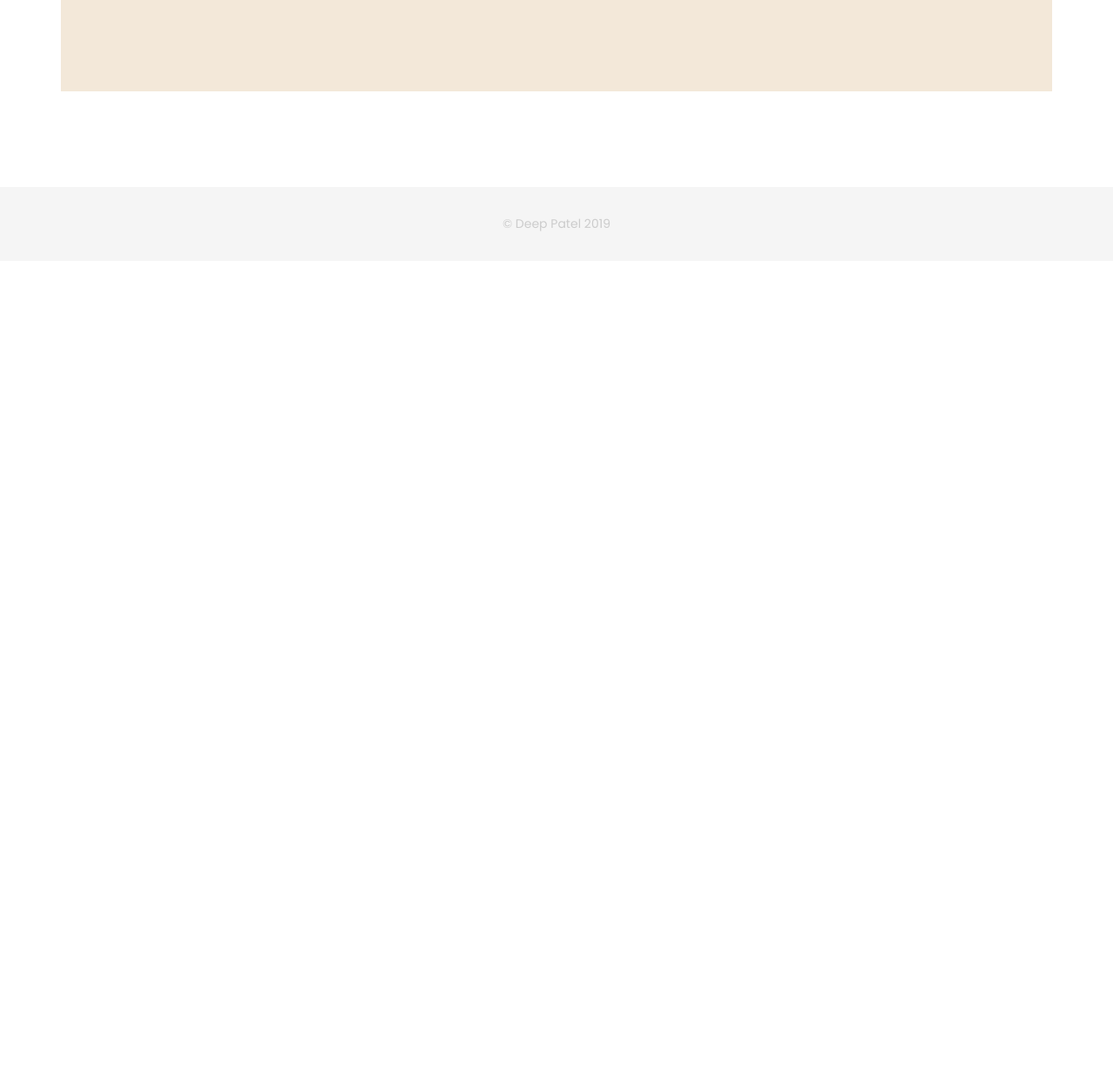
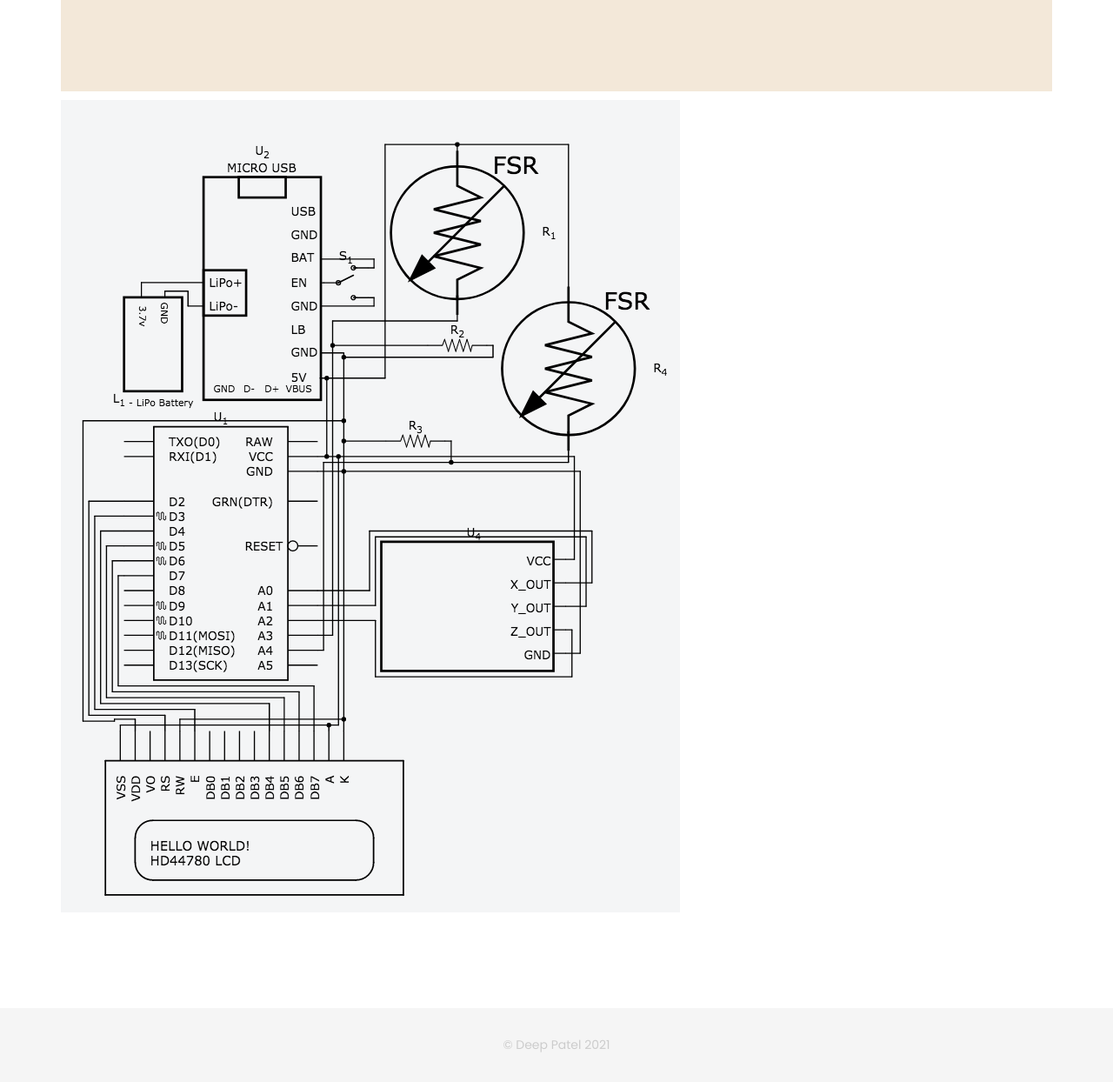
Before and after one commit to deeppatel96/deeppatel96.github.io, a plain HTML site: page capstone-design.html in a window 1280 px wide. Shown: the part 1298-2542 px from the top of the page at 87% size. Before the commit the page ends 1598 px from the top, so only its background shows below. Drawn offline with Linux system fonts and the light colour scheme; a script that the page names is missing; files whose address does not match are found by name.

Commit message:
update year and add SID circuit diagram pic to Capstone project page

```diff
--- a/capstone-design.html
+++ b/capstone-design.html
@@ -144,6 +144,10 @@
             <div class="h-10"></div>
         </div>
 
+        <div class="col-md-12">
+            <img src="img/sid_diagram.png" alt="" class="img-responsive" />
+            <div class="h-10"></div>
+        </div>
     </div>
     <!-- end main-container -->
 
@@ -151,7 +155,7 @@
     <!-- footer -->
     <footer>
         <div class="container-fluid">
-            <p class="copyright">© Deep Patel 2019</p>
+            <p class="copyright">© Deep Patel 2021</p>
         </div>
     </footer>
     <!-- end footer -->
```
Also changed, not shown: about.html (+1 -1 lines), airline.html (+1 -1 lines), bicycle.html (+1 -1 lines), blackjack.html (+1 -1 lines), cache-memory.html (+1 -1 lines), company-correlations.html (+1 -1 lines), contact.html (+1 -1 lines), file-server.html (+1 -1 lines), financial-tools.html (+1 -1 lines), index.htm (+1 -1 lines), internships.html (+1 -1 lines), labs.html (+1 -1 lines), machine_learning.html (+1 -1 lines), portfolio.html (+1 -1 lines), 4 more files.
